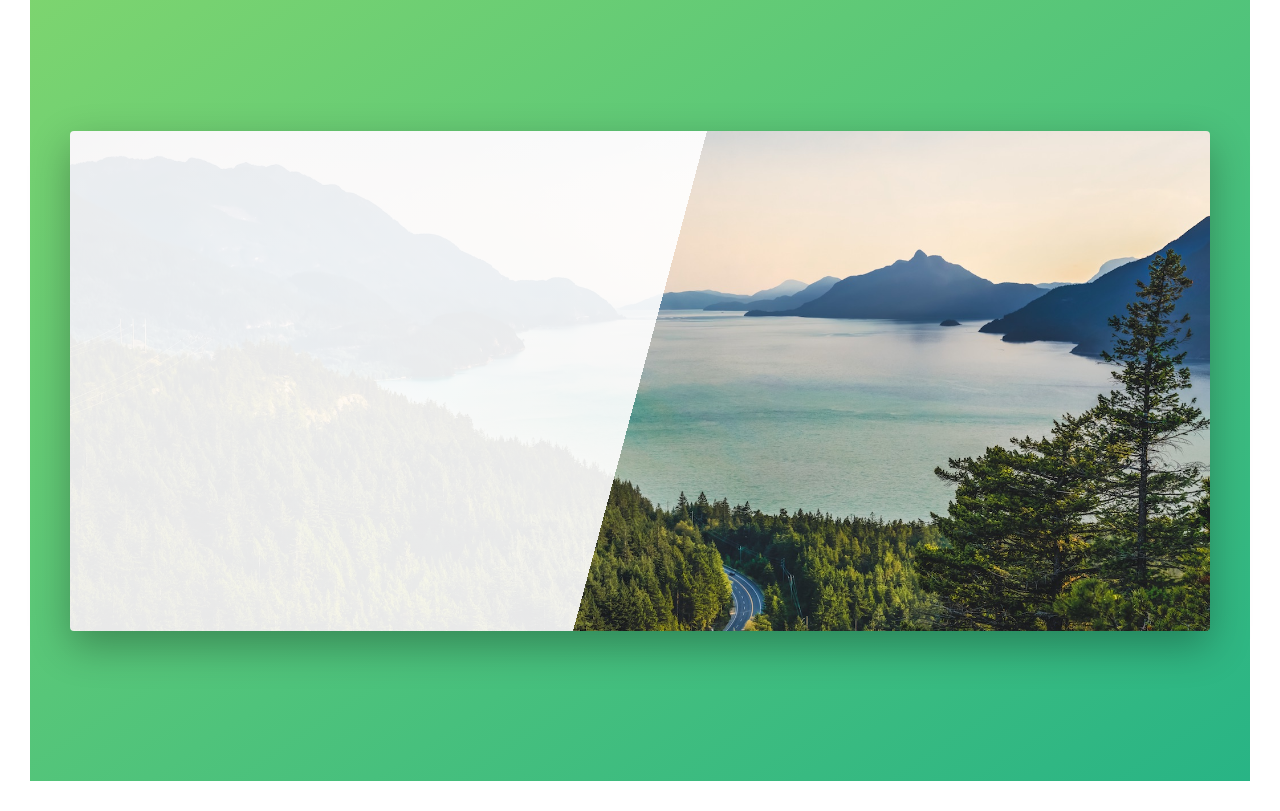
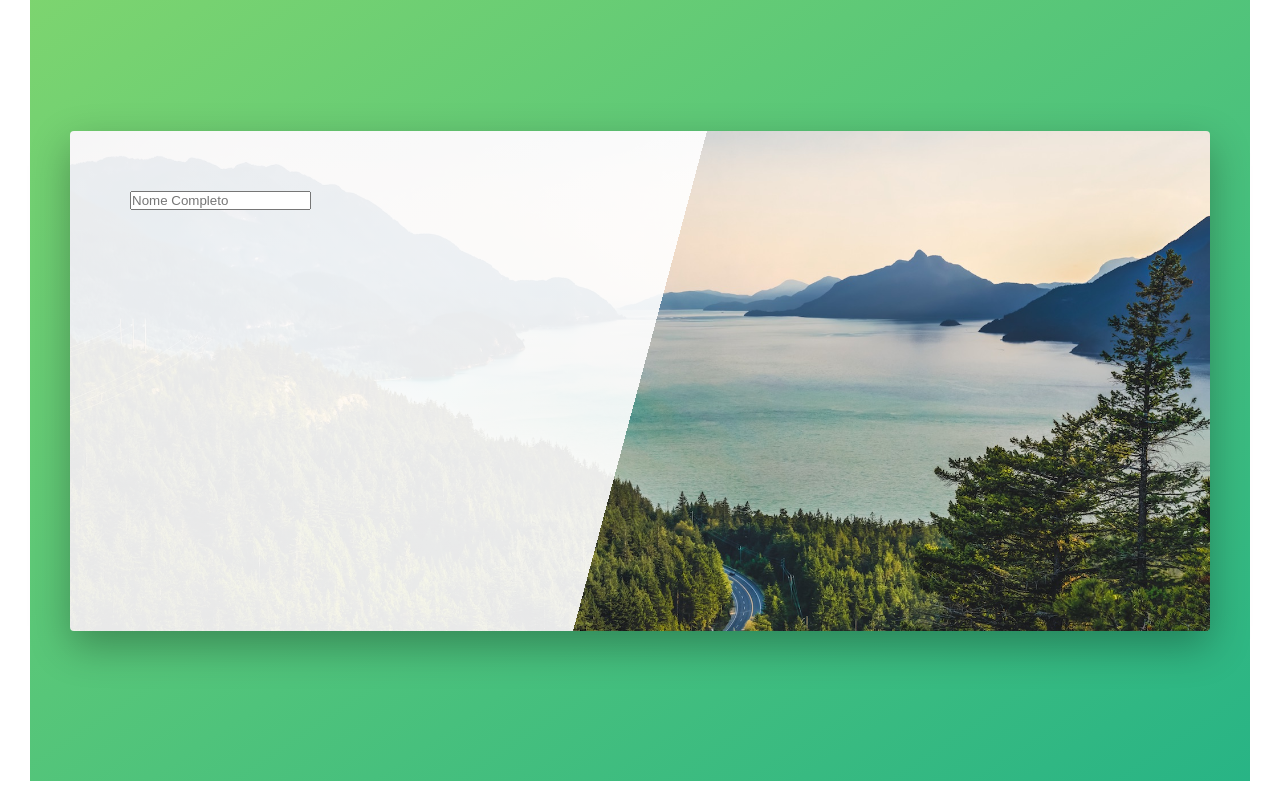
Before and after one commit to codingscode/Curso_CSS, a website: page trab_001/do_001/index.html in a window 1280 px wide. Shown: the part 4740-5551 px from the top of the page. Drawn offline with Linux system fonts and the light colour scheme.

Commit message:
parte 175

```diff
--- a/trab_001/do_001/index.html
+++ b/trab_001/do_001/index.html
@@ -271,7 +271,14 @@
             <section class="secao-agendamento">
                   <div class="linha">
                        <div class="agendamento">
-
+                            <div class="agendamento__formulario">
+                                 <form action="#" class="formulario">
+                                     <div class="formulario__grupo">
+                                         <input id="nome" type="text" class="formulario__entrada" placeholder="Nome Completo" required>
+                                         <label for="nome" class="formulario__rotulo"></label>
+                                     </div>
+                                 </form>
+                            </div>
                        </div>
                   </div>
             </section>
--- a/trab_001/do_001/sass/paginas/_inicio.scss
+++ b/trab_001/do_001/sass/paginas/_inicio.scss
@@ -47,4 +47,9 @@
 
     height: 50rem;
 
+    &__formulario {
+        width: 50%;
+        padding: 6rem;
+    }
+
  }
```
Also changed, not shown: trab_001/do_001/css/style2.css.
